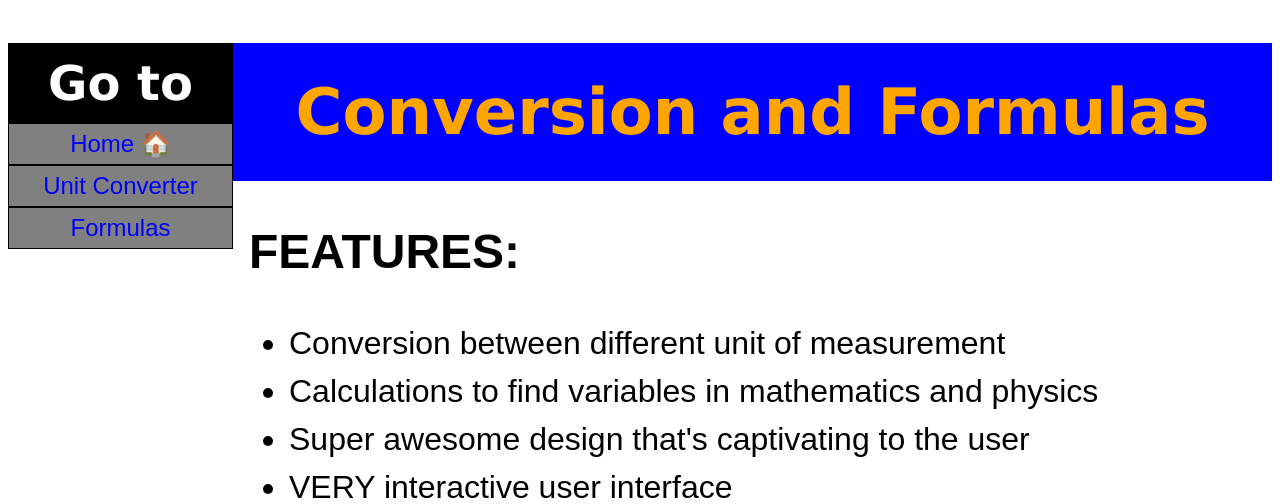
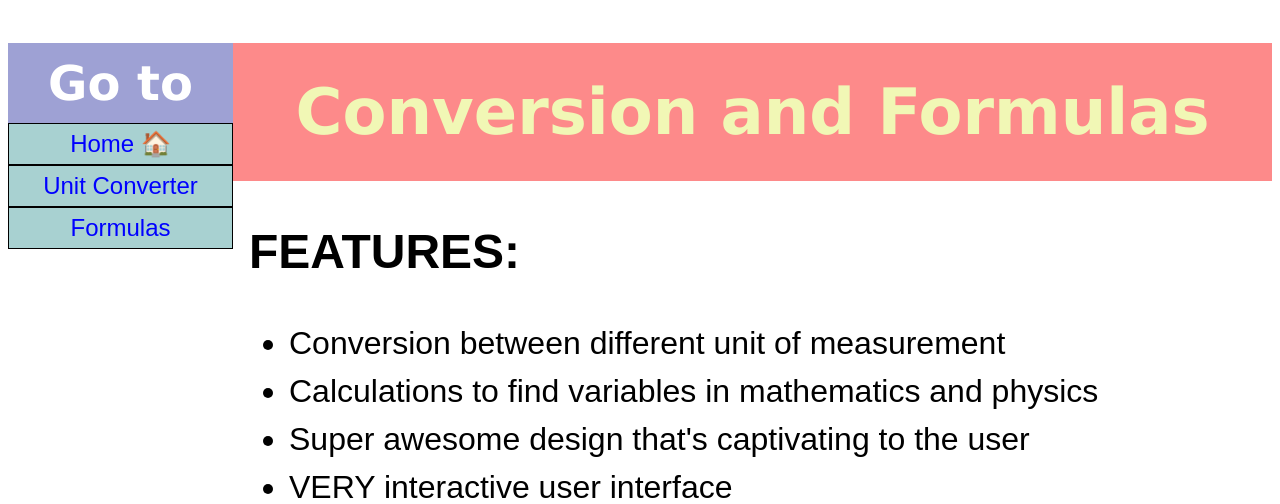
Before and after one commit to k1m-ch1/Conversion-and-Formulas, a Django app: page / in a window 1280 px wide. Shown: the top 504 px of the page. Run offline with Django 4.2, Linux system fonts and the light colour scheme.

Commit message:
changed the theme

```diff
--- a/home/static/home/styles.css
+++ b/home/static/home/styles.css
@@ -47,7 +47,7 @@ body {
   font-size: 3rem;
   font-weight: bold;
   color: white;
-  background-color: black;
+  background-color: rgb(158, 161, 212);
   padding: 0.25em 0.5em 0.25em 0.5em;
   /* background: linear-gradient(black, white) */
   text-align: center;
@@ -61,8 +61,8 @@ body {
 .main-content > h1 {
   text-align: center;
   font-family:Verdana, Geneva, Tahoma, sans-serif;
-  color: orange;
-  background-color: blue;
+  color: rgb(241, 247, 181);
+  background-color: rgb(253, 138, 138);
   padding: 0.5em 0 0.5em 0;
 }
 
@@ -89,7 +89,7 @@ h1 {
 }
 
 .side-bar > nav > ul > li > a > div {
-  background-color: grey;
+  background-color: rgb(168, 209, 209);
   padding: 0.25em 0 0.25em 0;
 }
 
```
